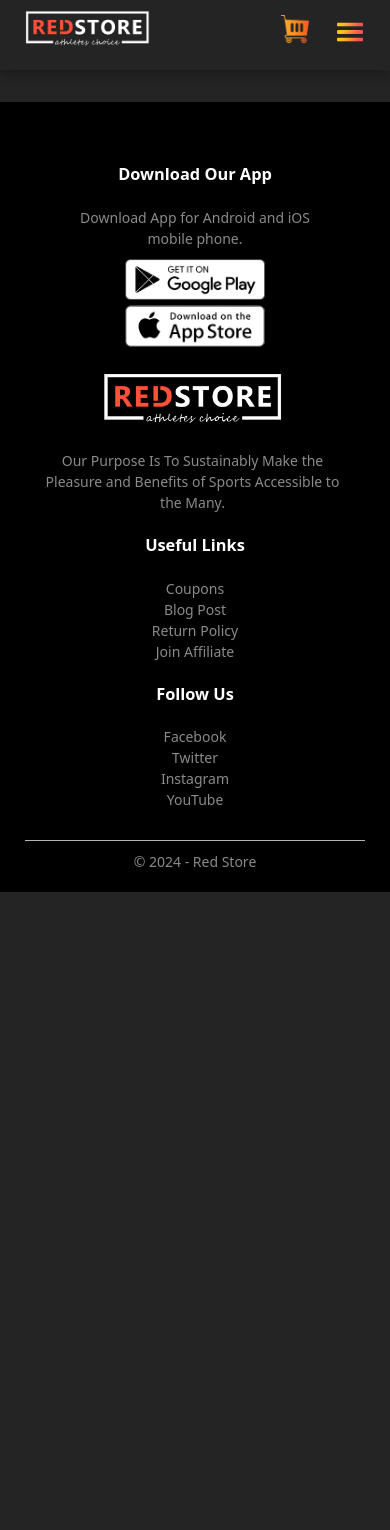
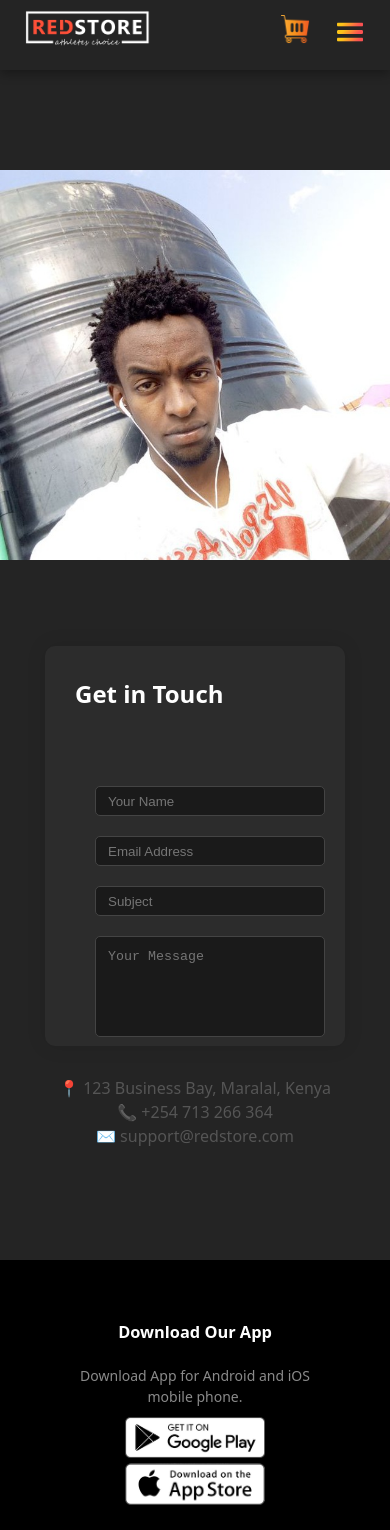
Before and after one commit to Jamlick126/ecommerce-frontend, a React (Vite) app: page /contact in a window 390 px wide. Shown: the top 1530 px of the page. Before the commit the page ends 892 px from the top, so only its background shows below. Built offline with nearby package versions, Linux system fonts and the light colour scheme.

Commit message:
Added contact page

```diff
--- a/src/App.css
+++ b/src/App.css
@@ -111,7 +111,6 @@
     font-weight: 500;
 }
 
-
 .nav-user {
     cursor: pointer;
     color: #555;
@@ -127,7 +126,6 @@
 .nav-user:hover {
     color: #ff523b;
 }
-
 
 .header {
     background: radial-gradient(#fff,#d653b5);
@@ -255,8 +253,6 @@
     border-radius: 30px;
     transition: background 0.5s;
 }
-
-
 
 .btn:hover {
     background: #563434;
@@ -477,52 +473,6 @@
 
 .copyright {
     text-align: center;
-}
-
-
-
-@media only screen and (max-width: 700px) {
-
-    nav ul{
-        position: absolute;
-        top: 70px;
-        right: 0;
-        background: #333;
-        width: 160px;
-        overflow: hidden;
-        transition: max-height 0.5s ease-in-out;
-        box-shadow: 0 5px 15px rgba(0,0,0,0.4);
-        z-index: 2;
-        display: flex;
-        flex-direction: column;
-    }
-    nav ul li {
-        text-align: left;
-        display: block;
-
-
-    }
-    nav ul li a {
-        color: #fff;
-        display: block;
-        padding: 2px 10px;
-        text-decoration: none;
-        font-size: 14px;
-        transition: background 0.3s ease;
-    }
-    .menu-icon {
-        display: block;
-        cursor: pointer;
-    }
-    .menu-overlay {
-        position: fixed;
-        top: 0;
-        left: 0;
-        width: 100%;
-        height: 100%;
-        background: transparent; /* Or rgba(0,0,0,0.1) to dim the background */
-        z-index: 1; /* Sits behind the menu (z-index 2) but above the content */
-    }
 }
 
 /*all products page*/
@@ -757,20 +707,18 @@
     transform: translateX(100px);
     transition: transform 1s;
 }
+ /* -------Contact Page------- */
+.contact-page .row {
+    display: flex;
+    align-items: center;
+    flex-wrap: wrap;
+    justify-content: space-around;
+}
 
-
-
-
-
-
-
-
-
-
-
-
-
-
+.contact-page .col-2 {
+    flex-basis: 45%;
+    min-width: 300px;
+}
 
 @media only screen and (max-width: 600px) {
     .row {
@@ -789,8 +737,56 @@
         font-size: 26px;
         line-height: 32px;
     }
+    .contact-page .col-2 {
+        flex-basis: 100%;
+        margin-bottom: 30px;
+    }
     .cart-info p {
         display: flex;
         flex-wrap: wrap;
     }
 }
+
+@media only screen and (max-width: 700px) {
+
+    nav ul{
+        position: absolute;
+        top: 70px;
+        right: 0;
+        background: #333;
+        width: 160px;
+        overflow: hidden;
+        transition: max-height 0.5s ease-in-out;
+        box-shadow: 0 5px 15px rgba(0,0,0,0.4);
+        z-index: 2;
+        display: flex;
+        flex-direction: column;
+    }
+    nav ul li {
+        text-align: left;
+        display: block;
+
+
+    }
+    nav ul li a {
+        color: #fff;
+        display: block;
+        padding: 2px 10px;
+        text-decoration: none;
+        font-size: 14px;
+        transition: background 0.3s ease;
+    }
+    .menu-icon {
+        display: block;
+        cursor: pointer;
+    }
+    .menu-overlay {
+        position: fixed;
+        top: 0;
+        left: 0;
+        width: 100%;
+        height: 100%;
+        background: transparent; /* Or rgba(0,0,0,0.1) to dim the background */
+        z-index: 1; /* Sits behind the menu (z-index 2) but above the content */
+    }
+}
--- a/src/App.jsx
+++ b/src/App.jsx
@@ -7,6 +7,8 @@
 import ProductDetails from './pages/ProductDetails';
 import ProtectedRoute from './components/ProtectedRoute';
 import Cart from './components/Cart';
+import Contact from './pages/Contact';
+import ThankYou from './components/ThankYou';
 import Footer from './components/Footer';
 import './App.css'
 
@@ -21,10 +23,17 @@
         <Route path="/product/:id" element={<ProductDetails />} />
         <Route path="/account" element={<Account />} />
         <Route path="/products" element={<Products />} />
+        <Route path="/contact" element={<Contact />} />
         <Route path="/cart"
                 element={
                 <ProtectedRoute>
                   <Cart/>
+
+                </ProtectedRoute>}/>
+        <Route path="/thank-you"
+                element={
+                <ProtectedRoute>
+                  <ThankYou />
                 </ProtectedRoute>}/>
       </Routes>
       <Footer/>
--- a/src/components/Cart.jsx
+++ b/src/components/Cart.jsx
@@ -1,12 +1,14 @@
 import React, { useState, useEffect } from 'react';
-import { Link } from 'react-router-dom';
+import { Link, useNavigate } from 'react-router-dom';
 import { useCart } from './CartContext';
+
 
 const Cart = () => {
     // this will evevntually come from my database or global state
+    const username = localStorage.getItem("username");
+    const navigate = useNavigate();
     const [cartItems, setCartItems] = useState([]);
-    const username = localStorage.getItem("username");
-    const { updateCartCount } = useCart();
+    const { updateCartCount, setCartCount } = useCart();
     const [phone, setPhone] = useState("");
 
 
@@ -75,11 +77,20 @@
         const response = await fetch('http://localhost:5000/api/stkpush', {
             method: 'POST',
             headers: { 'Content-Type': 'application/json' },
-            body: JSON.stringify({ phone, amount: currentTotal })
+            body: JSON.stringify({
+                phone,
+                amount: currentTotal,
+                username: username})
         });
         const data = await response.json();
+
         if (data.ResponseCode === "0") {
             alert("Check your phone to enter M-Pesa PIN!");
+            setCartItems([]);
+            updateCartCount(0);
+            navigate("/thank-you");
+        } else {
+            alert("SOmething went wrong. Please try again.");
         }
     } catch (err) {
         console.error("M-Pesa Error:", err);
--- a/src/components/CartContext.jsx
+++ b/src/components/CartContext.jsx
@@ -6,7 +6,12 @@
     const [cartCount, setCartCount] = useState(0);
     const username = localStorage.getItem("username");
 
-    const updateCartCount = async () => {
+    const updateCartCount = async (manualCount = null) => {
+        if (manualCount !== null) {
+            setCartCount(manualCount);
+            return;
+        }
+
         const storedName = localStorage.getItem("username");
         if (!storedName) {
             setCartCount(0);
@@ -24,10 +29,10 @@
     // fetch count on initial load
     useEffect(() => {
         updateCartCount();
-    }, [username]);
+    }, []);
 
     return (
-        <CartContext.Provider value={{ cartCount, updateCartCount }}>
+        <CartContext.Provider value={{ cartCount, updateCartCount, setCartCount }}>
             {children}
         </CartContext.Provider>
     )
--- a/src/components/Header.jsx
+++ b/src/components/Header.jsx
@@ -19,7 +19,7 @@
             setUsername(savedName);
             updateCartCount();
         }
-    }, [updateCartCount]);
+    }, []);
 
     const handleLogout = () => {
         localStorage.removeItem("token");
--- /dev/null
+++ b/src/components/ThankYou.jsx
@@ -0,0 +1,15 @@
+import React from 'react';
+import { Link } from 'react-router-dom';
+
+const ThankYou = () => {
+    return (
+        <div className="small-container" style={{ textAlign: 'center', padding: '100px 0' }}>
+            <h2 style={{ color: '#ff523b' }}>Payment Request Sent!</h2>
+            <p>Please check your phone and enter your M-Pesa PIN to complete the purchase.</p>
+            <p>Once paid, your order will be processed automatically.</p>
+            <Link to="/products" className="btn">Continue Shopping</Link>
+        </div>
+    );
+};
+
+export default ThankYou;
--- /dev/null
+++ b/src/pages/Contact.jsx
@@ -0,0 +1,73 @@
+import React, { useState } from 'react';
+
+const Contact = () => {
+    const [formData, setFormData] = useState({
+        name: '',
+        email: '',
+        subject: '',
+        message: ''
+    });
+
+    const handleSubmit = (e) => {
+        e.preventDefault();
+        alert(`Thank you ${formData.name}, your message has been sent!`);
+        setFormData({ name: '', email: '', subject: '', message: '' });
+    };
+
+    return (
+        <div className="small-container contact-page" style={{ padding: '50px 0' }}>
+            <div className="row">
+                <div className="col-2">
+                    <img src="/assets/contact.jpg" width="100%" alt="Contact Us"
+                         onError={(e) => e.target.src = "https://via.placeholder.com/500x400?text=Contact+Us"} />
+                </div>
+                <div className="col-2">
+                    <div className="form-container" style={{ textAlign: 'left', background: '#2c2c2c', padding: '30px', borderRadius: '10px' }}>
+                        <h2 style={{ color: '#fff', marginBottom: '20px' }}>Get in Touch</h2>
+                        <form onSubmit={handleSubmit}>
+                            <input type="text" placeholder="Your Name" required
+                                value={formData.name}
+                                onChange={(e) => setFormData({...formData, name: e.target.value})}
+                                style={inputStyle} />
+
+                            <input type="email" placeholder="Email Address" required
+                                value={formData.email}
+                                onChange={(e) => setFormData({...formData, email: e.target.value})}
+                                style={inputStyle} />
+
+                            <input type="text" placeholder="Subject" required
+                                value={formData.subject}
+                                onChange={(e) => setFormData({...formData, subject: e.target.value})}
+                                style={inputStyle} />
+
+                            <textarea placeholder="Your Message" rows="5" required
+                                value={formData.message}
+                                onChange={(e) => setFormData({...formData, message: e.target.value})}
+                                style={{ ...inputStyle, resize: 'none' }}></textarea>
+
+                            <button type="submit" className="btn">Send Message</button>
+                        </form>
+                    </div>
+
+                    <div className="contact-info" style={{ marginTop: '30px', color: '#ccc' }}>
+                        <p>📍 123 Business Bay, Maralal, Kenya</p>
+                        <p>📞 +254 713 266 364</p>
+                        <p>✉️ support@redstore.com</p>
+                    </div>
+                </div>
+            </div>
+        </div>
+    );
+};
+
+const inputStyle = {
+    width: '100%',
+    padding: '12px',
+    margin: '10px 0',
+    border: '1px solid #444',
+    background: '#1a1a1a',
+    color: '#fff',
+    borderRadius: '5px'
+};
+
+export default Contact;
```
Also changed, not shown: public/assets/contact.jpg (added).
